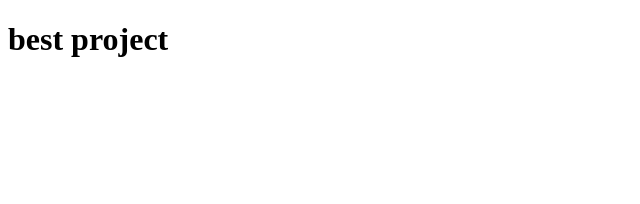
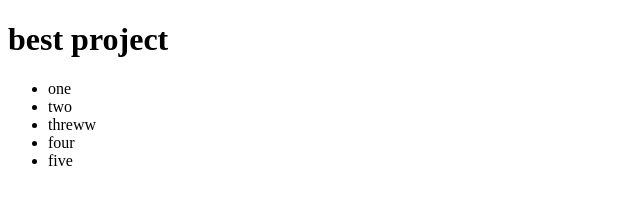
Before and after one commit to reactionaryzebra/Git-Practice, a website: page index.html in a window 1280 px wide. Shown: the whole page, without its empty margins (0-640 px from the left). Drawn offline with Linux system fonts and the light colour scheme.

Commit message:
index li

```diff
--- a/index.html
+++ b/index.html
@@ -5,5 +5,15 @@
   </head>
   <body>
     <h1>best project</h1>
+  <ul>
+
+    <li>one</li>
+    <li>two</li>
+    <li>threww</li>
+    <li>four</li>
+    <li>five</li>
+  </ul>
+
+
   </body>
 </html>
```
